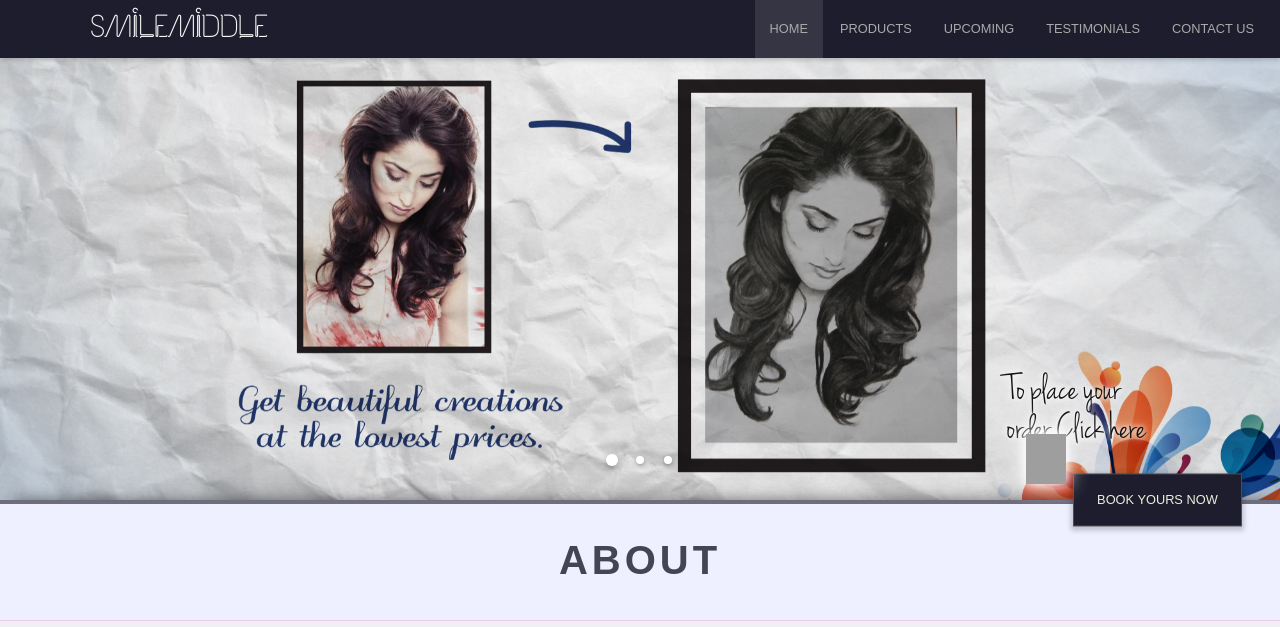
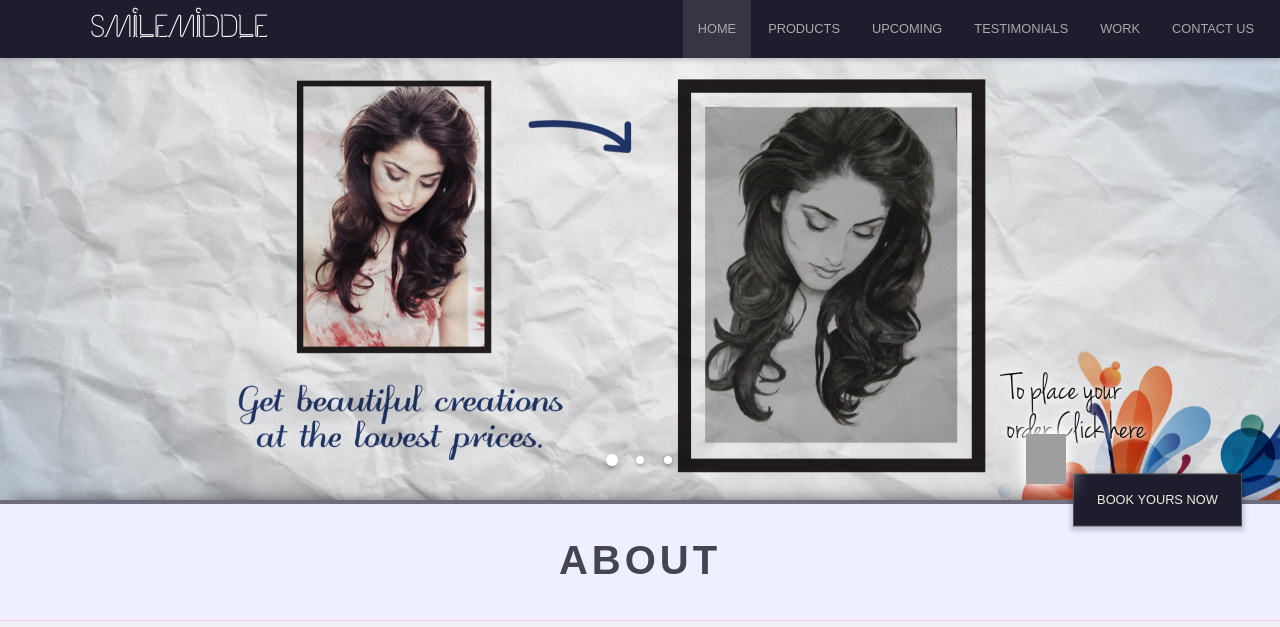
Before and after one commit to praneetmehta/smilemiddle, a PHP site: page / in a window 1280 px wide. Shown: the top 627 px of the page. Run offline with PHP 8.4, Linux system fonts and the light colour scheme; data that the repository does not hold is empty; grey boxes are pictures that could not be loaded.

Commit message:
Im really done

```diff
--- a/index.html
+++ b/index.html
@@ -20,6 +20,7 @@
       <div><a href="#PRODUCTS">PRODUCTS</a></div>
       <div><a href="#UPCOMING">UPCOMING</a></div>
       <div><a href="#TESTIMONIALS">TESTIMONIALS</a></div>
+      <div><a href="#OPPORTUNITIES">WORK</a></div>
       <div><a href="#CONTACT_US">CONTACT US</a></div>
     </div>
   </tracker>
--- a/index.php
+++ b/index.php
@@ -20,6 +20,7 @@
       <div><a href="#PRODUCTS">PRODUCTS</a></div>
       <div><a href="#UPCOMING">UPCOMING</a></div>
       <div><a href="#TESTIMONIALS">TESTIMONIALS</a></div>
+      <div><a href="#OPPORTUNITIES">WORK</a></div>
       <div><a href="#CONTACT_US">CONTACT US</a></div>
     </div>
   </tracker>
```
